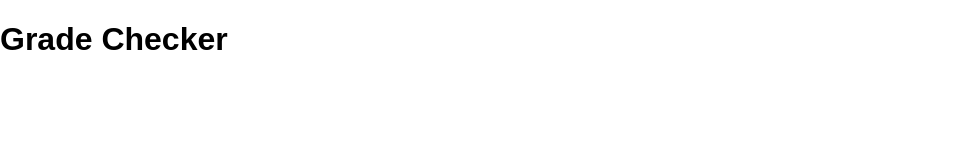
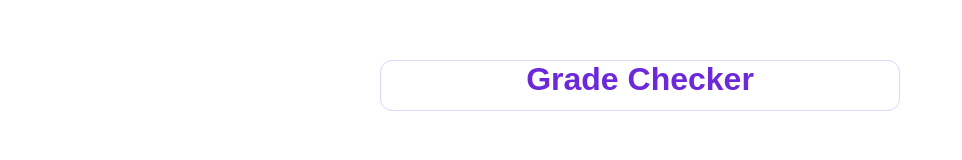
Before and after one commit to maryshanedibdib-sys/SPEC-1, a plain HTML site: page Java Dibs/index.html in a window 1280 px wide. Shown: the whole page, without its empty margins (0-962 px from the left). Drawn offline with Linux system fonts and the light colour scheme.

Commit message:
Enhance CSS styles for body and page elements
Added styles for the page layout and text colors.

```diff
--- a/Java Dibs/style.css
+++ b/Java Dibs/style.css
@@ -6,5 +6,16 @@ body{
     margin: 0;
     font-family: Arial, Helvetica, sans-serif;
     background-color: white;
-
+    color: #1e1033;
 }
+.page {
+    max-width: 520px;
+    margin: 60px auto;
+    padding: 24px auto;
+    background-color: white;
+    border: 1px solid #ddd6fe;
+    border-radius: 12px;
+    text-align: center;
+}
+h1{margin: 0 0 12px; color: #6d28d9;}
+.note { margin: 0;font-size: 15px;}
```
